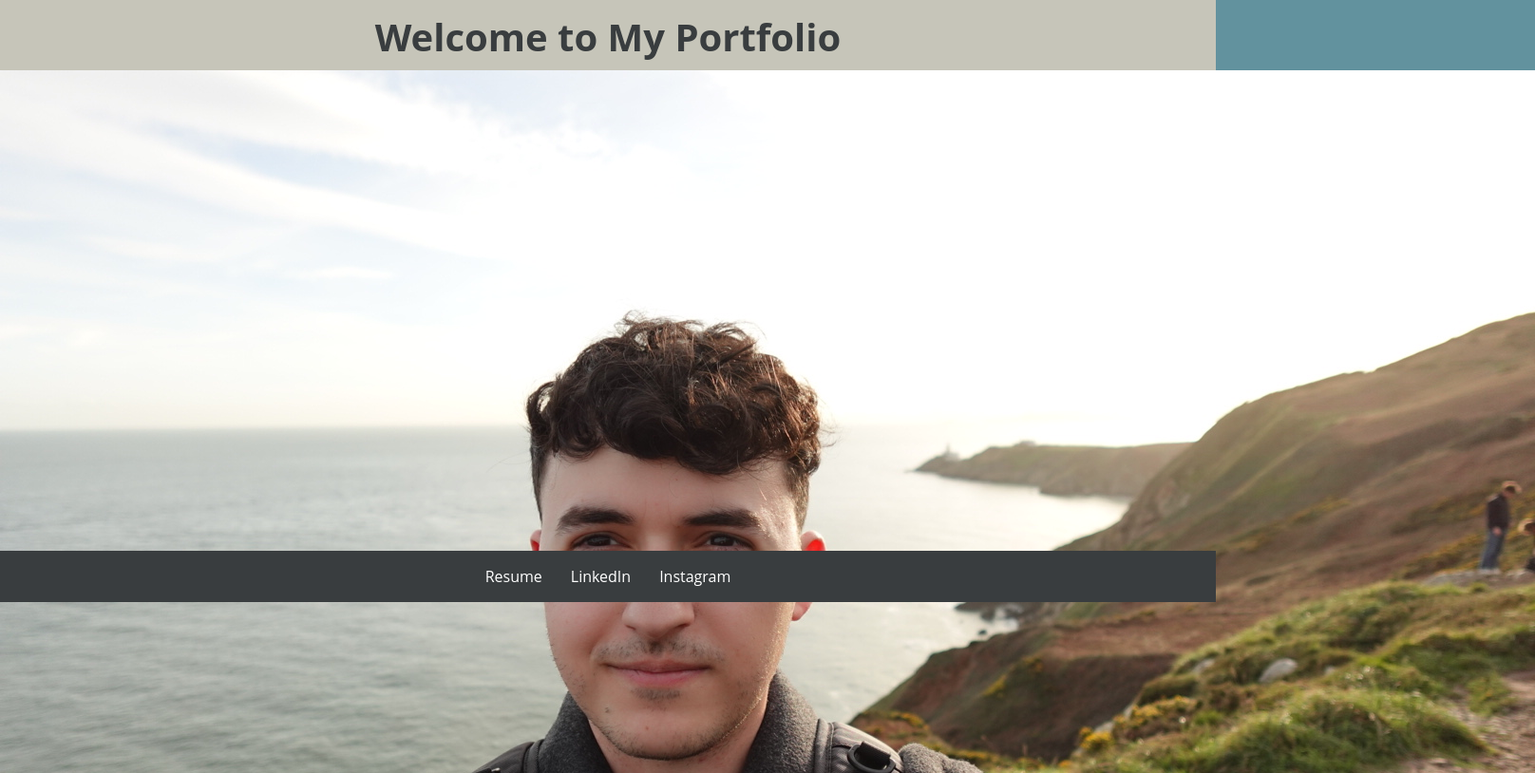
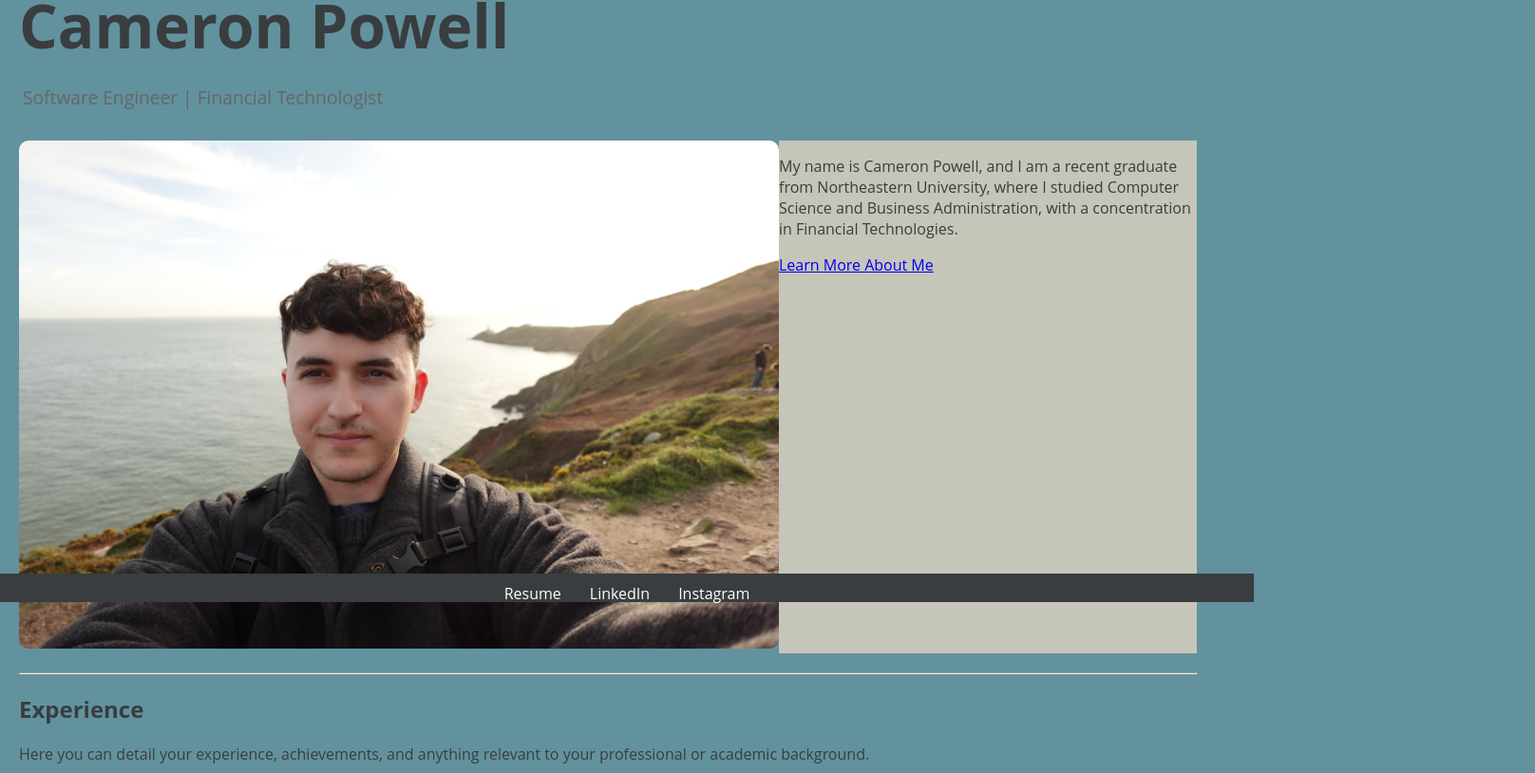
Before and after one commit to bbuckwheatt/website, a React app: page / in a window 1280 px wide. Shown: the part 166-980 px from the top of the page at 95% size, 1616 px wide, since content can reach past the window. Built offline with nearby package versions, Linux system fonts and the light colour scheme; the HTML template or start-up script is replaced by a standard one.

Commit message:
continuous style updates, still not happy w layout

```diff
--- a/public/style.css
+++ b/public/style.css
@@ -35,7 +35,7 @@ body, html {
     list-style: none;
     padding: 0;
     display: flex;
-    justify-content: space-around; /* Distribute nav items evenly */
+    justify-content: ; /* Distribute nav items evenly */
   }
 
   header nav ul li a {
@@ -61,33 +61,66 @@ body, html {
 
     /* Other responsive styles */
   }
+
+
   /* Home */
+
+
   /* Hero Section */
 .hero {
-  text-align: center;
-  padding: 4rem 0;
-  background-color: var(--THEME_COLOR_4);
+  text-align: left;
+  padding: rem 0;
+  margin-top: 2rem;
+  margin-bottom: 2rem;
+  margin-left: 0rem;
+  /* background-color: var(--THEME_COLOR_4); */
+
 }
 
 .hero h1 {
-  font-size: 2.5rem;
+  font-size: 4rem;
   margin-bottom: 0.5rem;
+  margin-left: 0rem;
+
 }
+/* .hero h2 {
+  font-size: 4rem;
+  max-width: 50%;
+  text-align: left;
+  margin-bottom: 0.5rem;
+  margin-left: 0rem;
+
+} */
 
 .hero p {
   font-size: 1.2rem;
   color: #666;
+  margin-left: 4px;
 }
 
+.profile-image {
+  width: 800px; /* Set width */
+  height: auto; /* Maintain aspect ratio */
+  border: 0px solid var(--THEME_COLOR_1); /* Solid border */
+  border-radius: 0%; /* Circular image */
+  margin-left: 0px;
+  transition: transform 0.5s ease; /* Smooth transition for transform */
+}
+
+.profile-image:hover {
+   transform: scale(1.005); /*Scale up to 110% of the original size on hover */
+}
+
+
 /* Portfolio Section */
-.portfolio {
+/* .portfolio {
   padding: 2rem 0;
 }
 
 .portfolio h2 {
   text-align: center;
   margin-bottom: 1rem;
-}
+} */
 
 .project {
   margin-bottom: 1rem;
@@ -96,8 +129,9 @@ body, html {
 /* About Section */
 .about {
   background-color: var(--THEME_COLOR_4);
-  padding: 2rem;
-  margin-top: 1rem;
+  padding: 2rem 0;
+  margin-bottom: 1rem;
+  text-align: center;
 }
 
 /* Skills Section */
@@ -154,6 +188,7 @@ body, html {
   background-color: var(--THEME_COLOR_4);
   padding: 2rem;
   text-align: center;
+  margin-bottom: 2rem;
 }
 
 .project-list {
@@ -173,11 +208,11 @@ body, html {
 }
 
 .project:hover {
-  transform: translateY(-10px);
+  transform: scale(1.1);
 }
 
 .project-image {
-  max-width: 100%;
+  max-width: 50%;
   height: auto;
   border-radius: 4px;
 }
@@ -210,10 +245,18 @@ body, html {
   background-color: var(--THEME_COLOR_5); /* Dark background */
   color: #fff; /* White text */
   text-align: center;
-  padding: 1rem 0;
+  padding: 10px 20px;
+  height: 10px;
   position: fixed;
+  transition: all 0.3s ease; /* Smooth transition for all properties */
   bottom: 0;
+  left: 0;
   width: 100%;
+}
+
+.site-footer:hover {
+  background-color: #333; /* Darken the background on hover */
+  height: 20px; /* Increase height on hover */
 }
 
 .site-footer a {
@@ -225,3 +268,43 @@ body, html {
 .site-footer a:hover {
   text-decoration: underline;
 }
+
+
+
+/* Home temp */
+.home-container {
+  text-align: right;
+  padding: 20px;
+}
+
+.header h1 {
+  font-size: 2em;
+  font-weight: bold;
+}
+
+.content {
+  display: flex;
+  justify-content: space-between;
+  margin-top: 20px;
+}
+
+.profile-picture img {
+  max-width: 800px; /* Adjust based on your preference */
+  height: auto;
+  border-radius: 10px; /* Optional, for rounded corners */
+}
+
+.description {
+  max-width: 50%;
+  text-align: left;
+  background-color: var(--THEME_COLOR_4);
+}
+
+.experience {
+  margin-top: 20px;
+  text-align: left;
+}
+
+hr {
+  margin-top: 20px;
+}
--- a/src/pages/Home.tsx
+++ b/src/pages/Home.tsx
@@ -1,17 +1,52 @@
 // src/components/Home.tsx
+// import React from 'react';
+ import profileImage from './selfie.JPG';
+
+// const Home: React.FC = () => {
+//     return (
+//       <div className="hero">
+//         <h1>Cameron Powell</h1>
+//         <img src={profileImage} alt="Cameron Powell" className="profile-image" />
+//         {/* If you imported the image, use profileImage as the src */}
+//         {/* <img src={profileImage} alt="Your Name" className="profile-image" /> */}
+//         <p>Here's a little about myself.</p>
+//       </div>
+//     );
+//   };
+
+// export default Home;
 import React from 'react';
-import profileImage from './selfie.JPG';
+import { Link } from 'react-router-dom'; // Assuming you're using react-router for navigation
+// import './home.css'; // Import a CSS file for styling
 
 const Home: React.FC = () => {
-    return (
+  return (
+    <div className="home-container">
       <div className="hero">
-        <h1>Welcome to My Portfolio</h1>
-        <img src={profileImage} alt="Cameron Powell" className="profile-image" />
-        {/* If you imported the image, use profileImage as the src */}
-        {/* <img src={profileImage} alt="Your Name" className="profile-image" /> */}
-        <p>Here's a little about myself.</p>
+        <h1>Cameron Powell</h1>
+        <p>Software Engineer | Financial Technologist</p>
       </div>
-    );
-  };
+      <div className="content">
+        <div className="profile-picture">
+               <img src={profileImage} alt="Cameron Powell" className="profile-image" />
+        </div>
+        <div className="description">
+          <p>
+            My name is Cameron Powell, and I am a recent graduate from Northeastern University, where I studied Computer Science and Business Administration, with a concentration in Financial Technologies.
+          </p>
+          <Link to="/about">Learn More About Me</Link>
+        </div>
+      </div>
+      <hr />
+      <div className="experience">
+        <h2>Experience</h2>
+        <p>
+          Here you can detail your experience, achievements, and anything relevant to your professional or academic background.
+        </p>
+        <Link to="/projects">View My Projects</Link>
+      </div>
+    </div>
+  );
+};
 
 export default Home;
```
